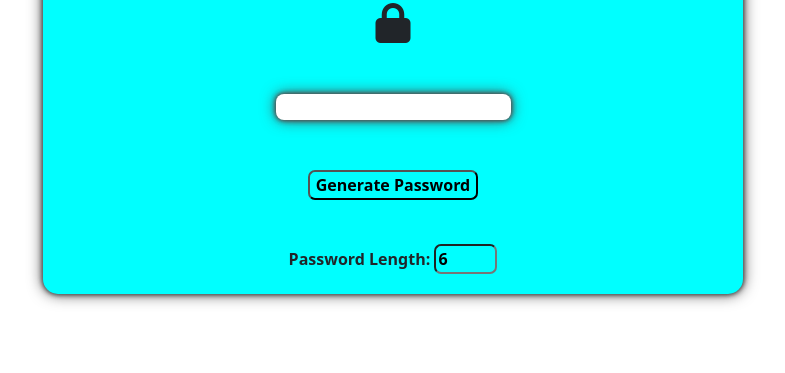
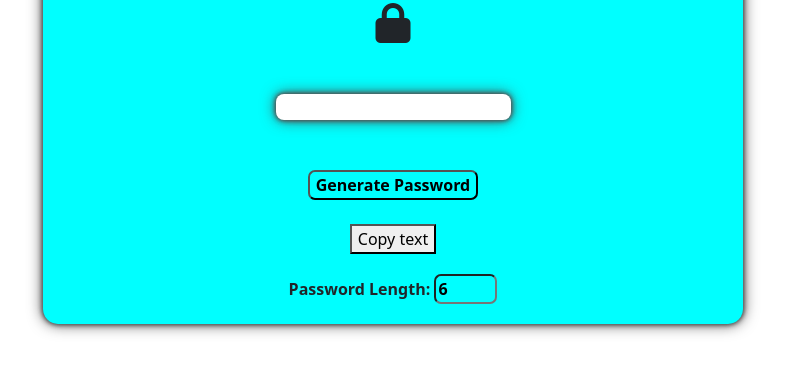
Before and after one commit to bnaveenbharathi/randompasswordgenerator, a plain HTML site: page index.html in a window 1280 px wide. Shown: the part 193-566 px from the top of the page, without its empty margins (247-1032 px from the left). Drawn offline with nearby package versions, Linux system fonts and the light colour scheme.

Commit message:
index.html

```diff
--- a/index.html
+++ b/index.html
@@ -23,6 +23,7 @@
 <input type="button" name="generator" class="generatorbtn" id="" value="Generate Password" onclick="genpassword(this.form.Length.value)">
 <br><br>
 <!-- Password Length -->
+<button onclick="myFunction()" class="copytext">Copy text</button>
 <div class="lengthcheck"><b>Password Length:</b>
 <input type="text" class="length" name="Length" id="" value="6" size="1">
 </div>
```
